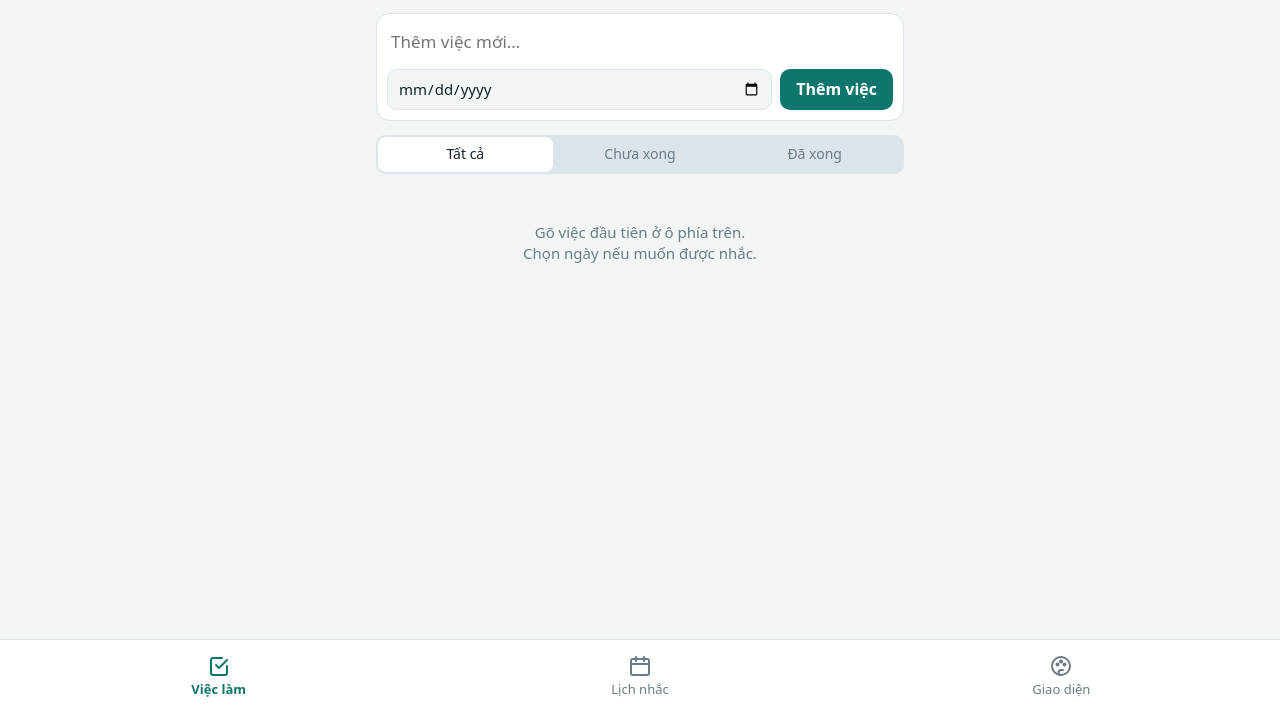
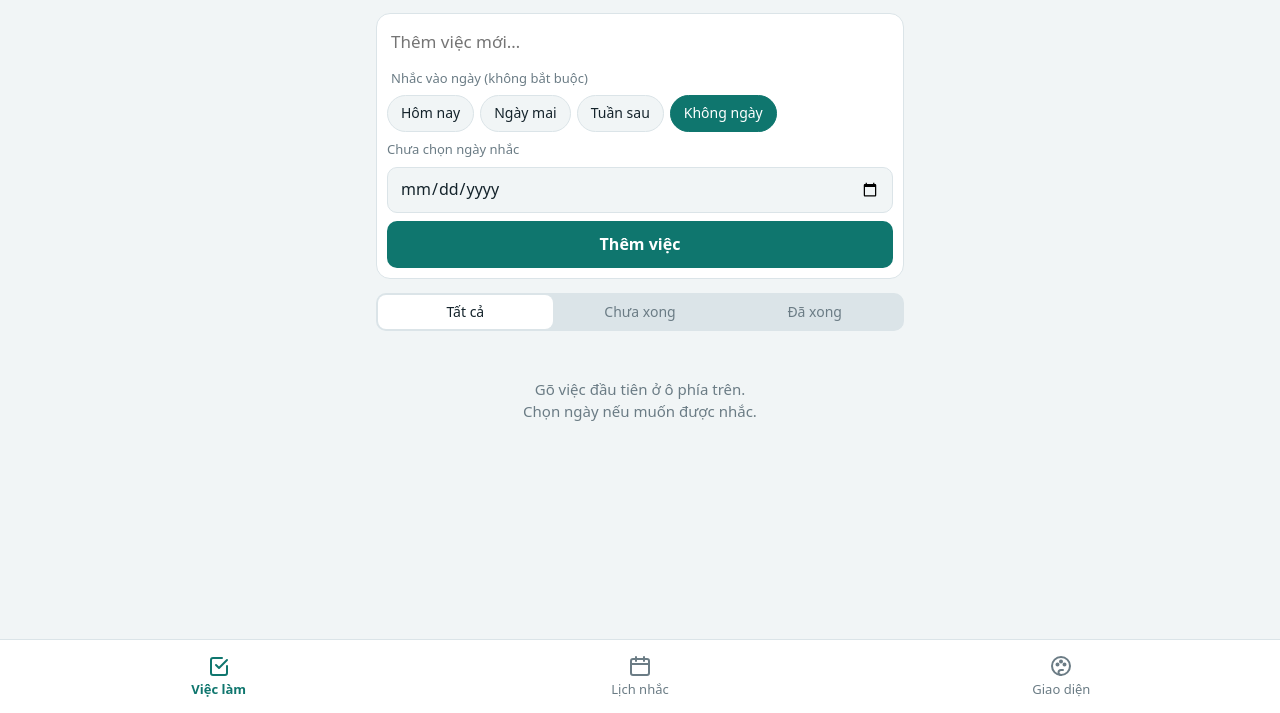
Before and after one commit to tienhaitienhai01-coder/viec-can-lam, a plain HTML site: page index.html in a window 1280 px wide. Shown: the part 87-800 px from the top of the page. Drawn offline with Linux system fonts and the light colour scheme.

Commit message:
Add files via upload

```diff
--- a/index.html
+++ b/index.html
@@ -59,6 +59,12 @@ nav svg{width:24px;height:24px;fill:none;stroke:currentColor;stroke-width:2;stro
 .bgp.on{border-color:var(--acc);font-weight:700}
 input[type=color]{width:56px;height:36px;border:1px solid var(--line);border-radius:8px;background:none;padding:2px}
 .row .d{flex:1}
+.dl{font-size:13px;color:var(--mute);padding:0 4px}
+.chips{display:flex;gap:6px;flex-wrap:wrap}
+.chips button{border:1px solid var(--line);background:var(--bg);border-radius:999px;padding:7px 13px;font-size:14px}
+.chips button.on{background:var(--acc);color:var(--accfg);border-color:var(--acc);font-weight:500}
+.dti{display:block;width:100%;min-height:46px;border:1px solid var(--line);background:var(--bg);color:var(--ink);font:inherit;font-size:16px;border-radius:10px;padding:8px 12px;text-align:left}
+.add .btn{width:100%;padding:12px}
 .hide{display:none}
 </style>
 </head>
@@ -69,7 +75,11 @@ input[type=color]{width:56px;height:36px;border:1px solid var(--line);border-rad
   <p class="sub" id="sum"></p>
   <div class="add">
    <input type="text" id="txt" placeholder="Thêm việc mới…" maxlength="200" enterkeyhint="done">
-   <div class="row"><input type="date" id="dt" aria-label="Ngày nhắc"><button class="btn" id="addBtn">Thêm việc</button></div>
+   <div class="dl">Nhắc vào ngày (không bắt buộc)</div>
+   <div class="chips" id="chips"><button data-q="0">Hôm nay</button><button data-q="1">Ngày mai</button><button data-q="7">Tuần sau</button><button data-q="x">Không ngày</button></div>
+   <div class="d" id="dshow">Chưa chọn ngày nhắc</div>
+   <input type="date" id="dt" class="dti" aria-label="Chọn ngày nhắc khác">
+   <button class="btn" id="addBtn">Thêm việc</button>
   </div>
   <div class="seg" id="seg"><button data-f="all" class="on">Tất cả</button><button data-f="open">Chưa xong</button><button data-f="done">Đã xong</button></div>
   <div id="list"></div>
@@ -127,7 +137,7 @@ function render(){
  var due=up.filter(function(t){return diff(t.date)<=0}).length;
  $("bd").textContent=due;$("bd").classList.toggle("hide",!due)}
 function add(){var v=$("txt").value.trim();if(!v){$("txt").focus();return}
- tasks.push({id:Date.now(),text:v,date:$("dt").value||"",done:false});save();$("txt").value="";$("dt").value="";render()}
+ tasks.push({id:Date.now(),text:v,date:$("dt").value||"",done:false});save();$("txt").value="";$("dt").value="";showDate();render()}
 function tab(n){[1,2,3].forEach(function(i){$("v"+i).classList.toggle("hide",n!==i);$("n"+i).classList.toggle("on",n===i)});window.scrollTo(0,0)}
 var TKEY="viec-can-lam-theme-v1",th={mode:"auto",acc:0,custom:"",bg:0};
 var ACC=[["Xanh ngọc","#0f766e","#2dd4bf"],["Xanh dương","#1d4ed8","#60a5fa"],["Tím","#7c3aed","#a78bfa"],["Hồng","#be185d","#f472b6"],["Đỏ","#b91c1c","#f87171"],["Cam","#c2410c","#fb923c"],["Xanh lá","#15803d","#4ade80"],["Đen","#18181b","#e4e4e7"]];
@@ -166,7 +176,13 @@ document.addEventListener("click",function(e){
 $("addBtn").onclick=add;
 $("txt").addEventListener("keydown",function(e){if(e.key==="Enter")add()});
 $("n1").onclick=function(){tab(1)};$("n2").onclick=function(){tab(2)};$("n3").onclick=function(){tab(3)};
-load();loadTheme();render();
+function addDays(n){var d=new Date();d.setDate(d.getDate()+n);return d.getFullYear()+"-"+String(d.getMonth()+1).padStart(2,"0")+"-"+String(d.getDate()).padStart(2,"0")}
+function showDate(){var v=$("dt").value;$("dshow").textContent=v?"Ngày nhắc: "+fmt(v):"Chưa chọn ngày nhắc";
+ document.querySelectorAll("#chips button").forEach(function(b){var q=b.dataset.q;b.classList.toggle("on",q==="x"?!v:v===addDays(+q))})}
+$("dt").addEventListener("click",function(){try{if(this.showPicker)this.showPicker()}catch(e){}});
+$("dt").addEventListener("change",showDate);$("dt").addEventListener("input",showDate);
+$("chips").addEventListener("click",function(e){var b=e.target.closest("button");if(!b)return;var q=b.dataset.q;$("dt").value=q==="x"?"":addDays(+q);showDate()});
+load();loadTheme();render();showDate();
 if("serviceWorker" in navigator){window.addEventListener("load",function(){navigator.serviceWorker.register("sw.js").catch(function(){})})}
 document.addEventListener("visibilitychange",function(){if(!document.hidden)render()});
 </script>
--- a/sw.js
+++ b/sw.js
@@ -1,5 +1,5 @@
 // Đổi số phiên bản mỗi khi bạn sửa app để điện thoại tải bản mới
-var CACHE = "viec-can-lam-v1";
+var CACHE = "viec-can-lam-v3";
 var FILES = ["./", "./index.html", "./manifest.webmanifest", "./icon-192.png", "./icon-512.png", "./apple-touch-icon.png"];
 
 self.addEventListener("install", function (e) {
```
